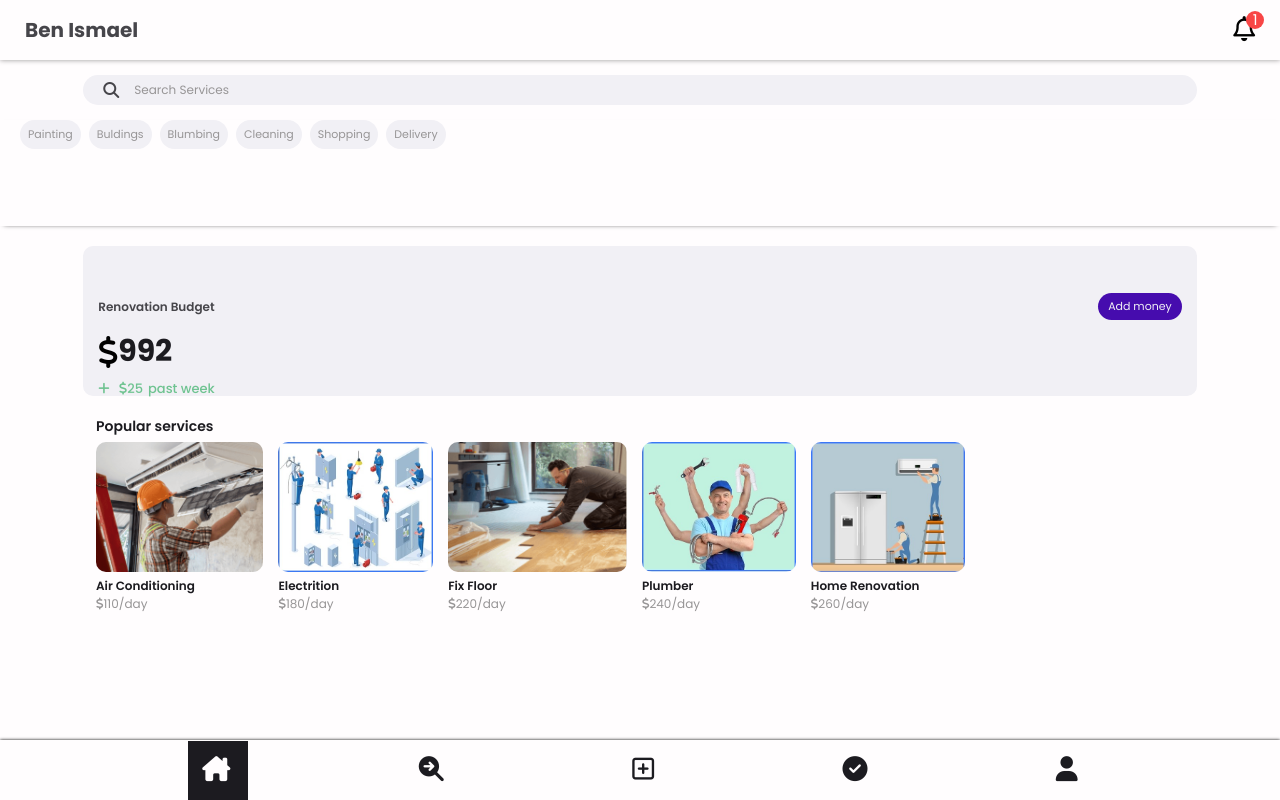
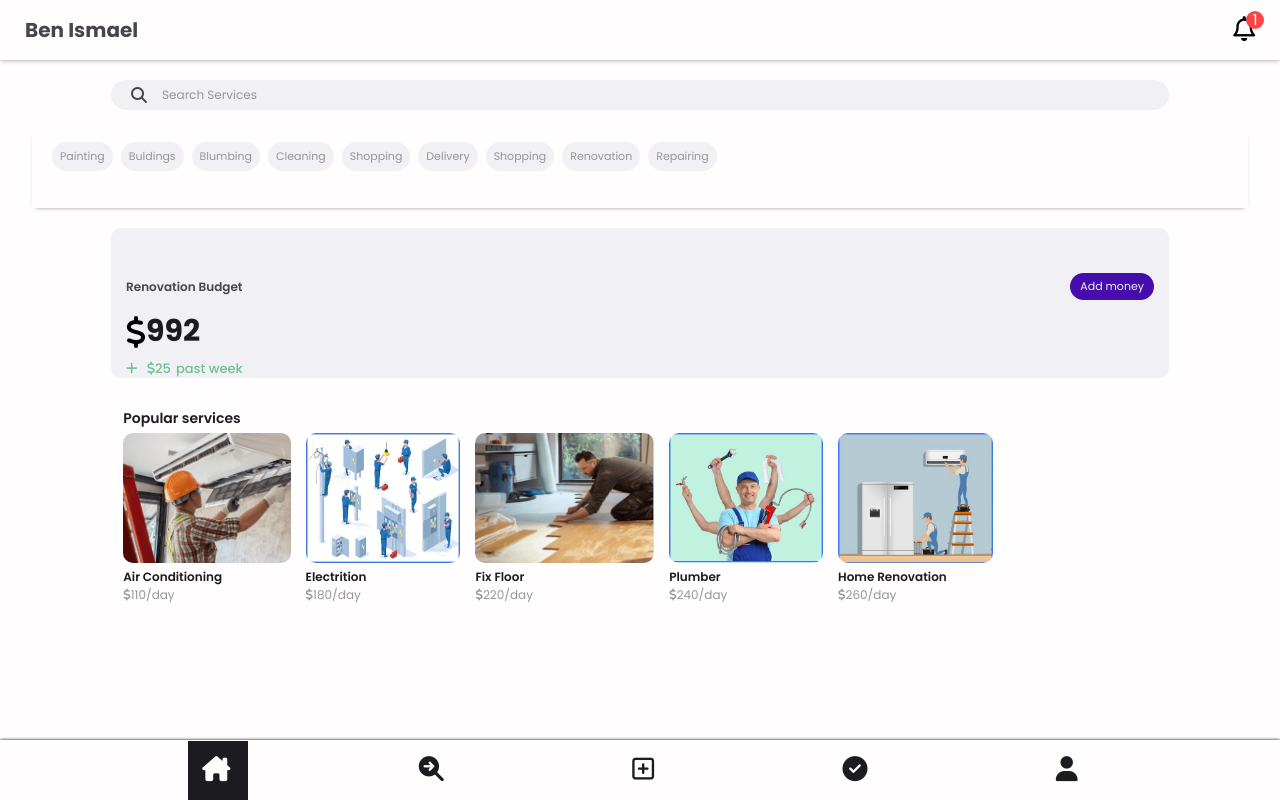
Before and after one commit to themarker20/home-services-app, a plain HTML site: page index.html in a window 1280 px wide. Drawn offline with Linux system fonts and the light colour scheme.

Commit message:
Version 1.0.2

```diff
--- a/css/style.css
+++ b/css/style.css
@@ -41,11 +41,6 @@ a {
 /* Start */
 body {
   background-color: var(--body);
-  /* height: calc(100vh + 0px);
-  width: 100vw;
-  overflow: hidden;
-  overflow-y: scroll;
-  scrollbar-width: none; */
 }
 
 /* Header */
@@ -92,15 +87,22 @@ header .box .notifiction::after {
   font-size: 15px;
 }
 
-/* space-seprator */
-.space-seprator {
+/* Body Container Holder */
+.container-holder {
+  width: 95%;
+  margin: auto;
+  margin-top: 50px;
   padding: 30px 0;
+  display: flex;
+  align-items: center;
+  justify-content: space-around;
+  flex-direction: column;
+  gap: 20px;
 }
 
 /* Seprated Sections */
 /* Search */
 .search {
-  margin: 15px auto;
   height: 30px;
   width: 87%;
   background-color: var(--bg-second);
@@ -146,7 +148,7 @@ header .box .notifiction::after {
   gap: 8px;
   box-shadow: 0 2px 5px -4px #000;
   width: 100%;
-  padding-bottom: 6%;
+  padding: 1% 0 3%;
 }
 
 .services a {
@@ -171,7 +173,7 @@ header .box .notifiction::after {
 
 /* Budget */
 .budget {
-  margin: 20px auto 20px;
+  margin: auto;
   width: 87%;
   height: 150px;
   background-color: var(--bg-second);
@@ -233,16 +235,17 @@ header .box .notifiction::after {
 
 /* Our Services */
 .our-services {
-  margin: 20px auto 0;
+  margin: 10px auto 0;
   width: 85%;
   height: 220px;
   overflow-x: scroll;
   scrollbar-width: none;
+  position: relative;
 }
 
 .our-services h3 {
+  position: fixed;
   font-size: 14px;
-  margin-bottom: 5px;
   color: var(--main-font);
   font-weight: 600;
 }
@@ -252,6 +255,7 @@ header .box .notifiction::after {
   align-items: center;
   justify-content: flex-start;
   gap: 15px;
+  margin-top: 25px;
 }
 
 .our-services .services-holder .box {
--- a/index.html
+++ b/index.html
@@ -26,19 +26,15 @@
       </div>
     </header>
 
-    <!-- Space Seprator -->
-    <div class="space-seprator"></div>
-
     <!-- End Header -->
 
-    <!-- Seprated Sections -->
-
+    <!-- Body Container Holder -->
+    <div class="container-holder">
       <!-- Search -->
       <div class="search">
         <i class="fa-solid fa-magnifying-glass"></i>
         <input type="search" name="search" placeholder="Search Services" />
       </div>
-
       <!-- Services -->
       <div class="services">
         <a href="#">Painting</a>
@@ -47,6 +43,9 @@
         <a href="#">Cleaning</a>
         <a href="#">Shopping</a>
         <a href="#">Delivery</a>
+        <a href="#">Shopping</a>
+        <a href="#">Renovation</a>
+        <a href="#">Repairing</a>
       </div>
 
       <!-- Budget -->
@@ -112,6 +111,7 @@
           </div>
         </div>
       </div>
+    </div>
 
     <!-- Footer / Fixed Menu / Bottom -->
     <nav>
```
Lines whose indentation alone changed are shown as unchanged.
